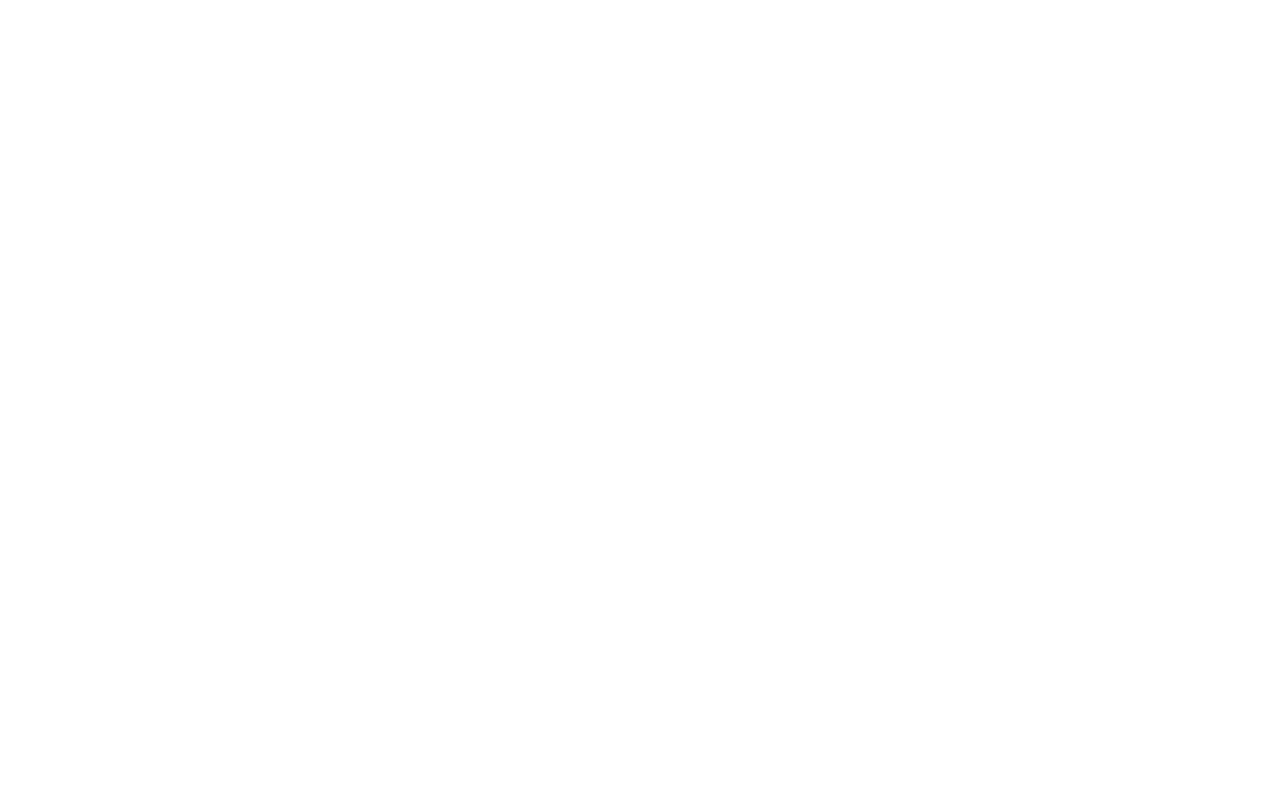
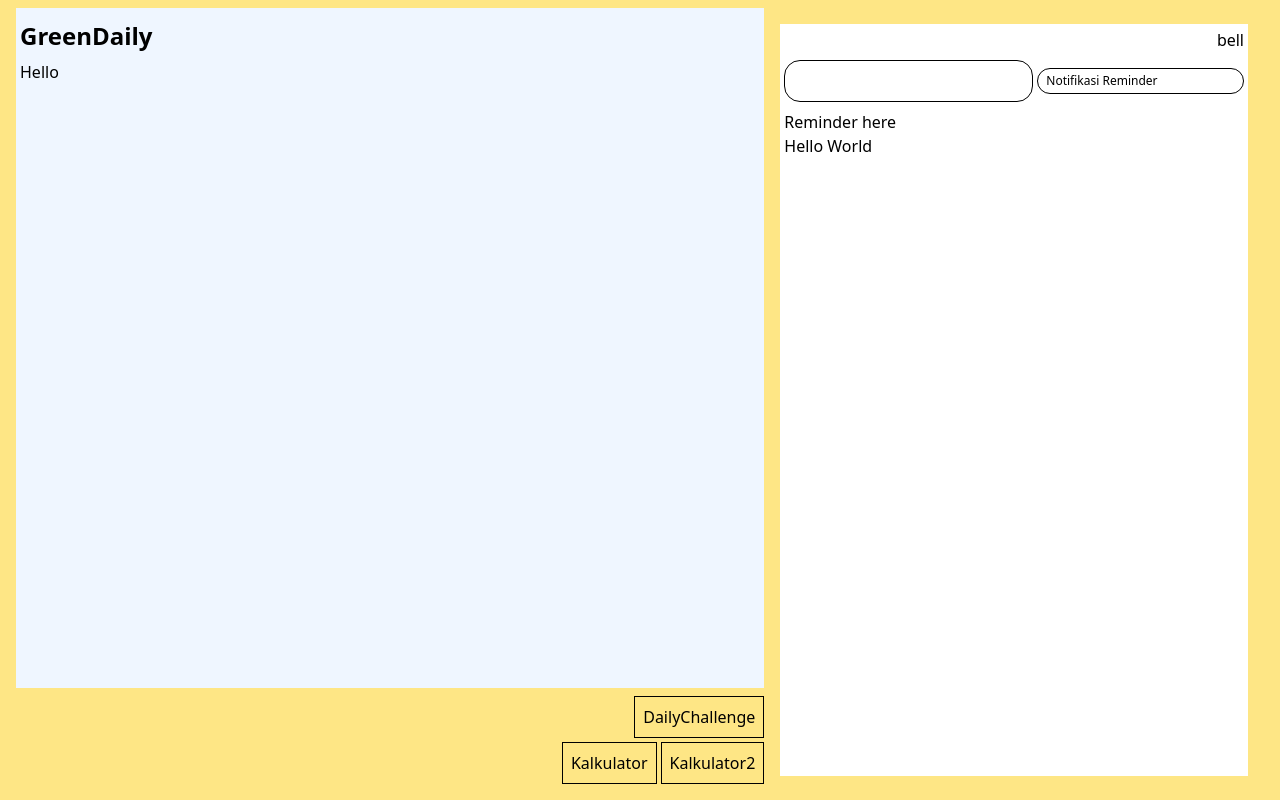
Before and after one commit to sihotang-yonathan1/GreenDaily, a React (Vite) app: page /calculator in a window 1280 px wide. Before the commit this address had no page. Built offline with nearby package versions, Linux system fonts and the light colour scheme.

Commit message:
feat: Basic implementation page calculator page (only UI to ensure route)

```diff
--- /dev/null
+++ b/src/app/energyCalculator/index.tsx
@@ -0,0 +1,26 @@
+import { PropsWithChildren } from "react"
+import { Outlet } from "react-router"
+
+export function CalculatorLayout(){
+  return (
+    <div>
+      <Outlet />
+    </div>
+  )
+}
+
+export function CalculatorByPrice(){
+  return (
+    <div>
+      <p>hello World</p>
+    </div>
+  )
+}
+
+export default function CalculatorPage(){
+  return (
+    <div>
+      <p>Hello</p>
+    </div>
+  )
+}
--- a/src/app/index.tsx
+++ b/src/app/index.tsx
@@ -36,7 +36,7 @@
           <div className="flex justify-end gap-x-1">
             <div className="flex">
               {/* FIXME: not implemented yet */}
-              <NavLink to="/" className="border p-2">Kalkulator</NavLink>
+              <NavLink to="calculator" className="border p-2">Kalkulator</NavLink>
             </div>
 
             <div className="flex">
--- a/src/main.tsx
+++ b/src/main.tsx
@@ -6,6 +6,7 @@
 import { DashboardLayout } from './app/index.tsx';
 import { DailyChallengePage } from './app/dailyChallenge/index.tsx';
 import { ReminderPage } from './app/reminder/index.tsx';
+import CalculatorPage, { CalculatorLayout } from './app/energyCalculator/index.tsx';
 
 ReactDOM.createRoot(document.getElementById('root')!).render(
   <React.StrictMode>
@@ -14,7 +15,11 @@
         <Route element={<DashboardLayout />} >
           <Route index element={<DailyChallengePage />}/>
           <Route path='reminder' element={<ReminderPage />} />
+          <Route path='calculator' element={<CalculatorLayout/>}>
+            <Route index element={<CalculatorPage />} />
+          </Route>
         </Route>
+
       </Routes>
     </BrowserRouter>
   </React.StrictMode>,
```
